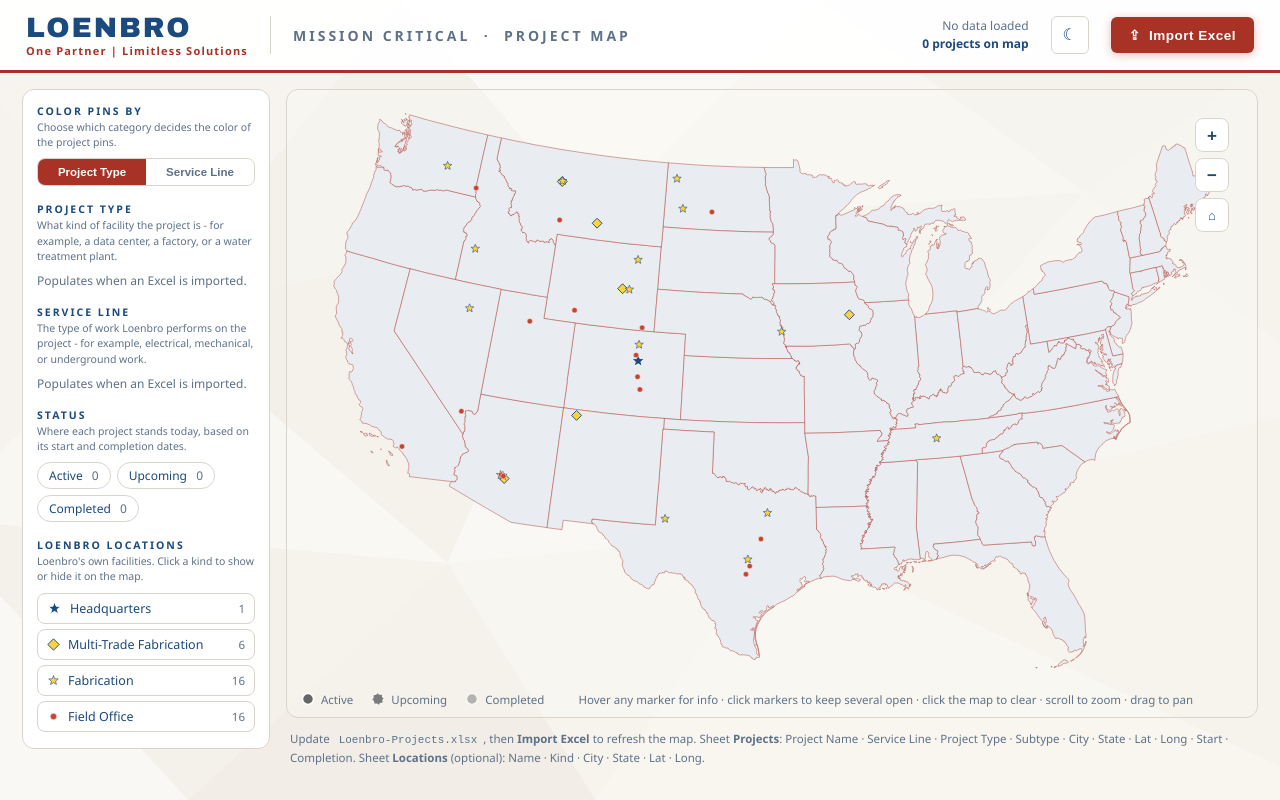
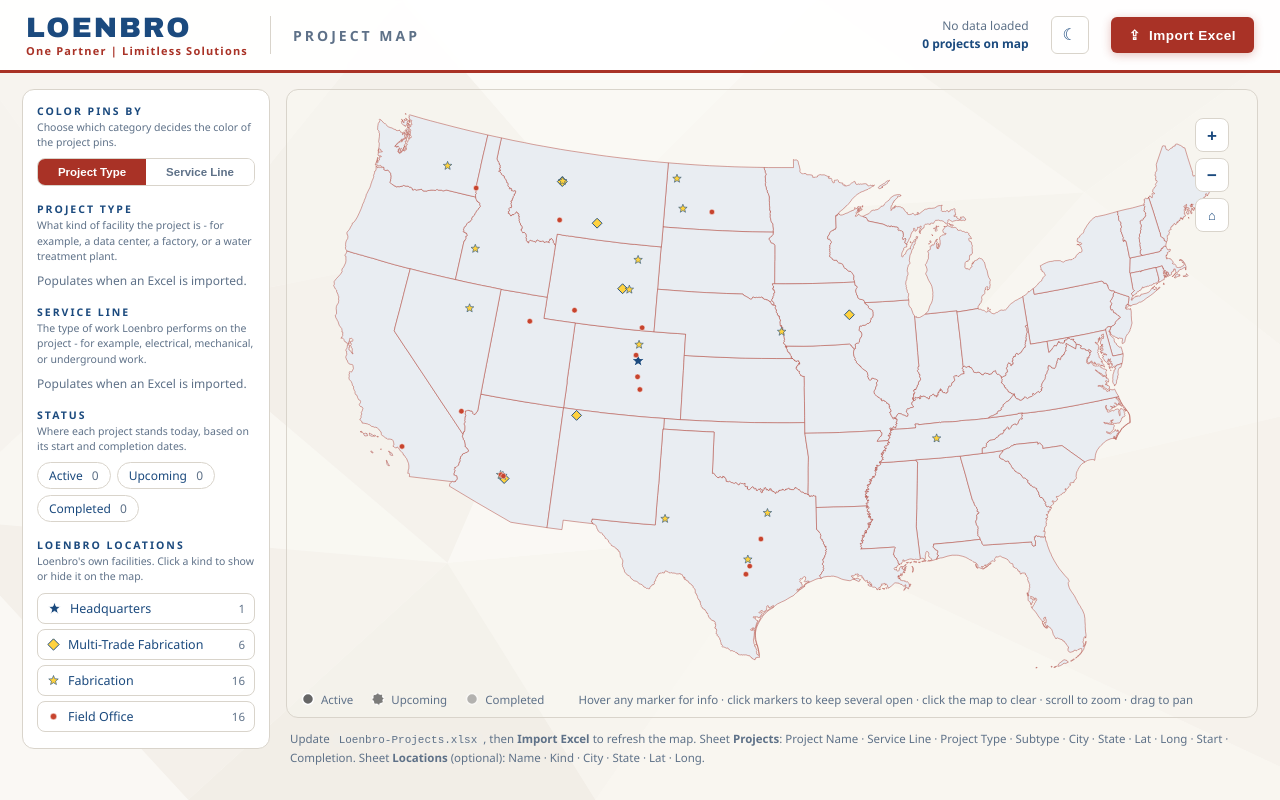
Before and after one commit to blancomat9-dev/Loenbro-map, a plain HTML site: page index.html in a window 1280 px wide. Drawn offline with Linux system fonts and the light colour scheme.

Commit message:
v13: header title is just PROJECT MAP

```diff
--- a/index.html
+++ b/index.html
@@ -232,7 +232,7 @@
     <div class="tag">One&nbsp;Partner&nbsp;|&nbsp;Limitless&nbsp;Solutions</div>
   </div>
   <div class="hdiv"></div>
-  <div class="apptitle">MISSION CRITICAL &nbsp;·&nbsp; PROJECT MAP</div>
+  <div class="apptitle">PROJECT MAP</div>
   <div class="spacer"></div>
   <div class="filestat" id="filestat"><span id="filesrc">No data loaded</span><br><b id="projcount"></b></div>
   <button class="mode" id="modebtn" title="Switch light / dark">&#9790;</button>
```
